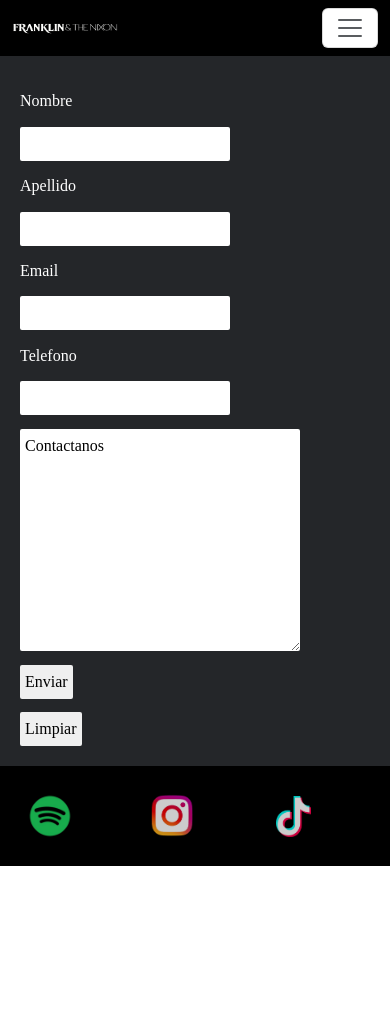
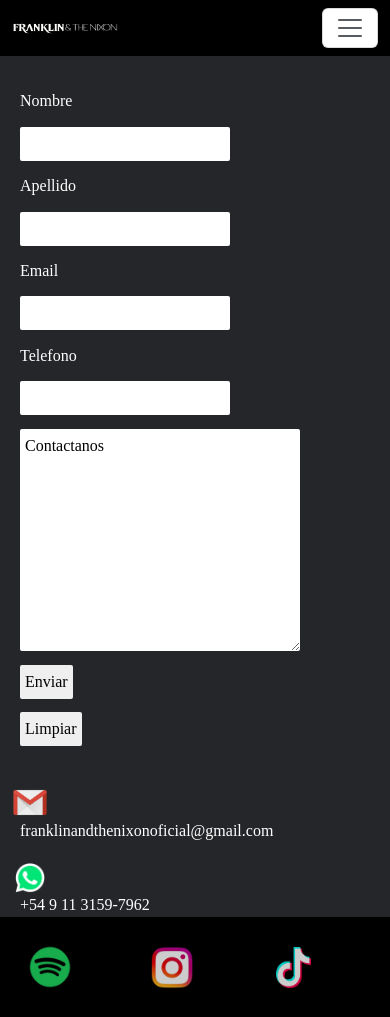
Before and after one commit to SantinoStrupini/franklin-and-the-nixon, a website: page pages/contacto.html in a window 390 px wide. Before the commit the page ends 866 px from the top, so only its background shows below. Drawn offline with nearby package versions, Linux system fonts and the light colour scheme; a web font is replaced by a local one.

Commit message:
PF-Strupini

```diff
--- a/pages/contacto.html
+++ b/pages/contacto.html
@@ -52,6 +52,10 @@
         </nav>
     </header>
     <main class="main-contacto">
+
+
+
+
         <section>
             <h1>SEO</h1>
             <div class="contenedor">
@@ -69,6 +73,34 @@
                 <input class="formulario" type="reset" value="Limpiar">
             </div>
         </section>
+
+        <div >
+
+        </div>
+
+            <div >
+                <iframe class="google-maps" src="https://www.google.com/maps/embed?pb=!1m18!1m12!1m3!1d3287.8143131200377!2d-58.6816263!3d-34.5075915!2m3!1f0!2f0!3f0!3m2!1i1024!2i768!4f13.1!3m3!1m2!1s0x95bcbcd23df5e613%3A0xf8bef9eb8195b8e3!2sCochabamba%201900%2C%20B1614GMB%20Villa%20de%20Mayo%2C%20Provincia%20de%20Buenos%20Aires!5e0!3m2!1ses-419!2sar!4v1704310875538!5m2!1ses-419!2sar" width="600" height="450" style="border:0;" allowfullscreen="" loading="lazy" referrerpolicy="no-referrer-when-downgrade"></iframe>
+                <div>
+                    <img class="logos-gmail" src="../assets/img/logo-gmail.png" alt="logo gmail">
+                    <div>
+                        <a class="enlace-mail" href="https://mail.google.com/mail/u/0/#inbox" target="_blank">franklinandthenixonoficial@gmail.com</a>
+
+                        <div>
+
+                            <img class="logos-whatsapp" src="../assets/img/logo-whatsapp.png" alt=" logo whatsapp">
+                            <div>
+                                <a class="enlace-whatsapp" href="https://wa.me/1131597962" target="_blank">+54 9 11 3159-7962 </a>
+                            </div>
+                        </div>
+                    </div>
+                </div>
+            </div>
+
+
+
+
+
+
 
 
 
--- a/scss/components/_media-mobile.scss
+++ b/scss/components/_media-mobile.scss
@@ -53,6 +53,18 @@
 
 }
 
+/*contacto*/
+@media screen and (max-width: 768px) {
+    .main-contacto{
+        display: flex;
+        flex-direction: column;
+        justify-content: space-between;
+        .google-maps{
+            display: none;
+        }
+    }
+}
+
 /*footer*/
 @media screen and (max-width: 400px) {
     .redes-icon4 {
--- a/scss/components/_media-tablet.scss
+++ b/scss/components/_media-tablet.scss
@@ -47,3 +47,14 @@
 
 
 }
+
+/*contacto*/
+@media screen and (max-width: 1024px) {
+    .main-contacto{
+        display: flex;
+        flex-direction: column;
+        justify-content: space-between;
+
+    }
+
+}
--- a/scss/layout/_contacto.scss
+++ b/scss/layout/_contacto.scss
@@ -1,9 +1,49 @@
 .main-contacto{
     background-color: nth($list: $colores, $n:3 ) ;
+    display: flex;
+    flex-direction: row;
+    justify-content: space-between;
+
+    div{
+        .logos-whatsapp{
+            width: 30px;
+
+            margin-top: 20px;
+            margin-left: 15px;
+        }
+        .logos-gmail{
+            width: 60px;
+
+            margin-top: 20px;
+
+        }
+
+        div{
+            .enlace-whatsapp{
+                margin-left: 20px;
+
+                text-decoration: none;
+                color: nth($list: $colores, $n: 2 );
+            }
+            .enlace-mail{
+                margin-left: 20px;
+                text-decoration: none;
+                color: nth($list: $colores, $n: 2 );
+            }
+
+        }
+    }
+
+    .google-maps{
+        margin-top: 100px;
+        margin-left: 20px;
+        margin-right: 50px;
+    }
     section{
         .contenedor{
             color: nth($list: $colores, $n:2 );
-            display: grid;
+
+           display: grid;
             grid-template-columns: 2fr;
             gap: 2%;
             justify-items: start;
--- a/scss/layout/_sobrenosotros.scss
+++ b/scss/layout/_sobrenosotros.scss
@@ -10,8 +10,13 @@
             height: auto;
         }
         div{
+            h2{
+                padding-right: 10px;
+                padding-left: 10px;
+            }
             p{
-                padding: 5px;
+                padding-right: 10px;
+                padding-left: 10px;
             }
         }
     }
```
Also changed, not shown: pages/musica.html (+4 -0 lines), pages/sobre-nosotros.html (+1 -1 lines), assets/img/logo-gmail.png (added), assets/img/logo-whatsapp.png (added), css/style.css, 1 other file.
